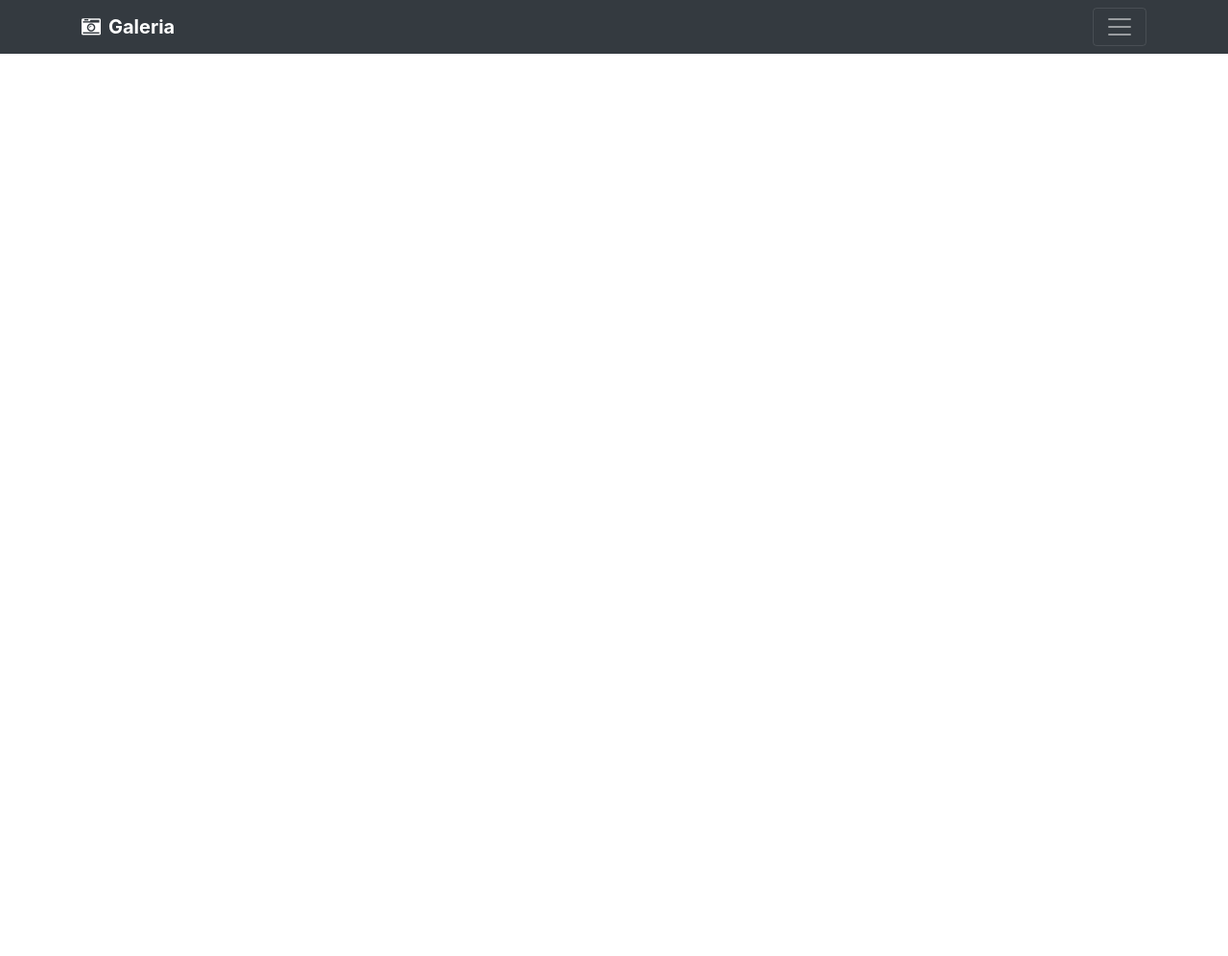
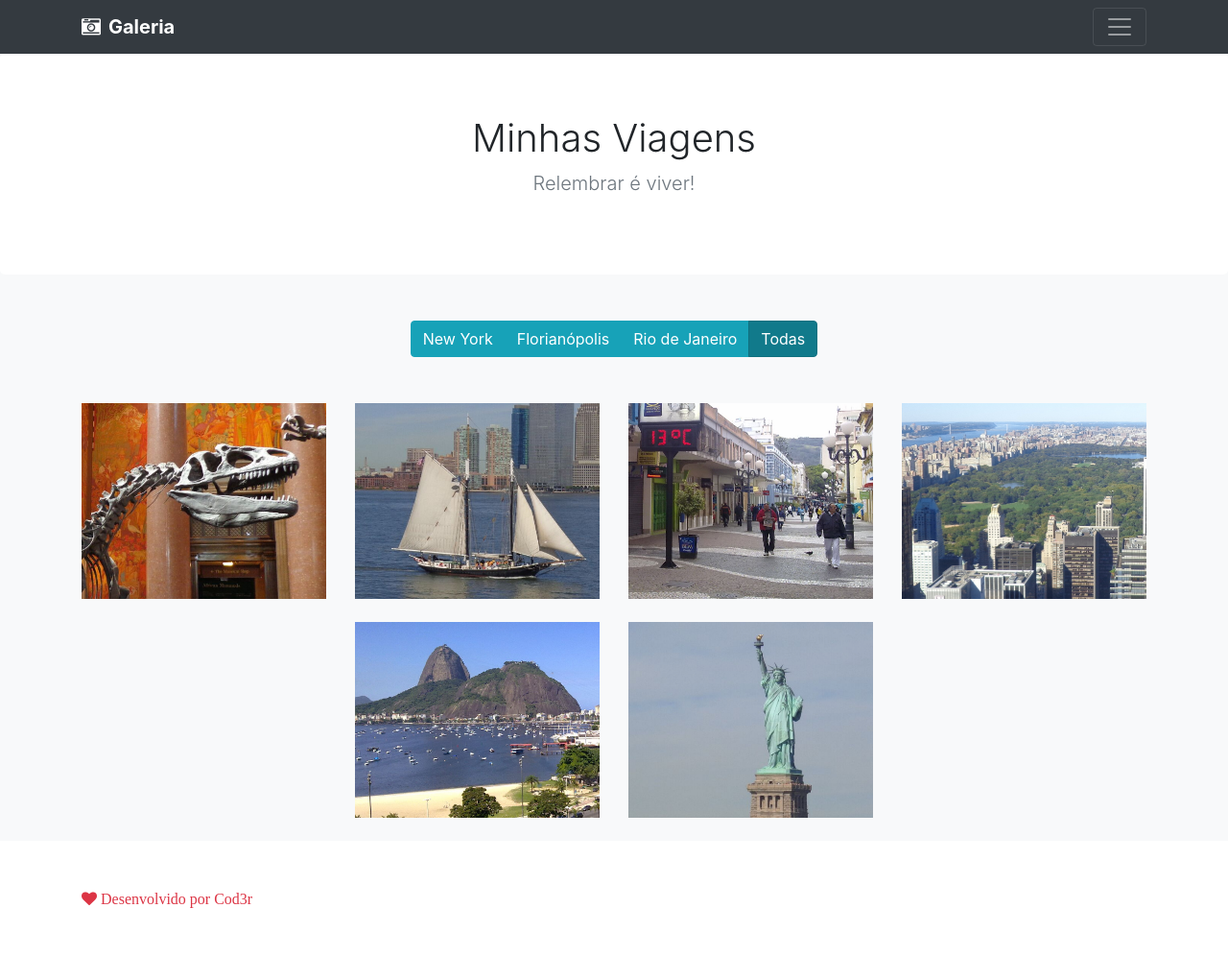
Before and after one commit to marcosocorrea/Curso-Web-Moderno-Udemy, a website built with webpack: page bootstrap/projeto-galeria/src/index.html in a window 1280 px wide. Shown: the whole page at 96% size. Before the commit the page ends 800 px from the top, so only its background shows below. Built offline with nearby package versions, Linux system fonts and the light colour scheme; files whose address does not match are found by name.

Commit message:
final do projeto bootstrap
final do projeto bootstrap

```diff
--- a/bootstrap/projeto-galeria/src/index.html
+++ b/bootstrap/projeto-galeria/src/index.html
@@ -11,6 +11,8 @@
 
 <body>
     <header wm-include="/pages/template/header.html"></header>
+    <main class="bg-light" wm-include="/pages/galery/galery.html"></main>
+    <footer class="footer" wm-include="/pages/template/footer.html"></footer>
     <script src="app.js"></script>
 </body>
 
--- a/bootstrap/projeto-galeria/src/index.js
+++ b/bootstrap/projeto-galeria/src/index.js
@@ -7,3 +7,4 @@
 
 //Meus arquivos JS
 import './js/core/includes'
+import './js/plugins/cityButtons'
--- a/bootstrap/projeto-galeria/src/js/core/includes.js
+++ b/bootstrap/projeto-galeria/src/js/core/includes.js
@@ -1,4 +1,12 @@
 import $ from 'jquery'
+
+const loadHtmlSuccessCallbacks = []
+
+export function onLoadHtmlSuccess(callback) {
+    if(!loadHtmlSuccessCallbacks.includes(callback)) {
+        loadHtmlSuccessCallbacks.push(callback)
+    }
+}
 
 function loadIncludes(parent) {
     if(!parent) parent= 'body'
@@ -10,6 +18,7 @@
                 $(e).html(data)
                 $(e).removeAttr('wm-include')
 
+                loadHtmlSuccessCallbacks.forEach(callback => callback(data))
                 loadIncludes(e)
             }
         })
--- /dev/null
+++ b/bootstrap/projeto-galeria/src/js/plugins/cityButtons.js
@@ -0,0 +1,49 @@
+import $ from 'jquery'
+
+import { onLoadHtmlSuccess } from '../core/includes'
+
+const duration = 300
+
+function filterByCity(city) {
+    $('[wm-city]').each(function(i,e) {
+        const isTarget = $(this).attr('wm-city') === city || city === null
+        if(isTarget) {
+            $(this).parent().removeClass('d-none')
+            $(this).fadeIn(duration)
+        } else {
+            $(this).fadeOut(duration, () => {
+                $(this).parent().addClass('d-none')
+            })
+        }
+    })
+}
+
+$.fn.cityButtons = function() {
+    const cities = new Set
+    $('[wm-city]').each(function(i,e) {
+        cities.add($(e).attr('wm-city'))
+    })
+
+    const btns = Array.from(cities).map(city => {
+        const btn = $('<button>')
+        .addClass(['btn', 'btn-info']).html(city)
+        btn.click(e => filterByCity(city))
+        return btn
+    })
+
+    const btnAll = $('<button>')
+        .addClass(['btn', 'btn-info', 'active']).html('Todas')
+        btnAll.click(e => filterByCity(null))
+        btns.push(btnAll)
+
+        const btnGroup = $('<div>').addClass(['btn-group'])
+        btnGroup.append(btns)
+
+        $(this).html(btnGroup)
+        return this
+}
+
+onLoadHtmlSuccess(function() {
+
+    $('[wm-city-buttons]').cityButtons()
+})
--- a/bootstrap/projeto-galeria/src/pages/galery/galery.html
+++ b/bootstrap/projeto-galeria/src/pages/galery/galery.html
@@ -1,6 +1,33 @@
 <div wm-include="/pages/galery/galeryHeader.html"></div>
 <div class="container mt-5">
+    <div class="row justify-content-center pb-5">
+        <div wm-city-buttons></div>
+    </div>
     <div class="row d-flex justify-content-center">
+
+        <div class="col-12 col-md-6 col-lg-3">
+            <img src="/imgs/ny1.png" class="img-fluid mb-4" wm-city="New York">
+        </div>
+
+        <div class="col-12 col-md-6 col-lg-3">
+            <img src="/imgs/ny2.png" class="img-fluid mb-4" wm-city="New York">
+        </div>
+
+        <div class="col-12 col-md-6 col-lg-3">
+            <img src="/imgs/floripa1.png" class="img-fluid mb-4" wm-city="Florianópolis">
+        </div>
+
+        <div class="col-12 col-md-6 col-lg-3">
+            <img src="/imgs/ny3.png" class="img-fluid mb-4" wm-city="New York">
+        </div>
+
+        <div class="col-12 col-md-6 col-lg-3">
+            <img src="/imgs/rj1.png" class="img-fluid mb-4" wm-city="Rio de Janeiro">
+        </div>
+
+        <div class="col-12 col-md-6 col-lg-3">
+            <img src="/imgs/ny4.png" class="img-fluid mb-4" wm-city="New York">
+        </div>
 
     </div>
 </div>
--- /dev/null
+++ b/bootstrap/projeto-galeria/src/pages/template/footer.html
@@ -0,0 +1,7 @@
+<div class="container">
+    <span class="text-muted">
+        <i class="fa fa-heart text-danger">
+            Desenvolvido por Cod3r
+        </i>
+    </span>
+</div>
--- a/bootstrap/projeto-galeria/src/scss/custom.scss
+++ b/bootstrap/projeto-galeria/src/scss/custom.scss
@@ -0,0 +1,13 @@
+.jumbotron {
+    background-color: #ffffff;
+    margin: 0;
+}
+
+.jumbotron .jumbotron-heading {
+    font-weight: 300;
+}
+
+footer {
+    padding-top: 3rem;
+    padding-bottom: 3rem;
+}
```
Also changed, not shown: 1 other file.
